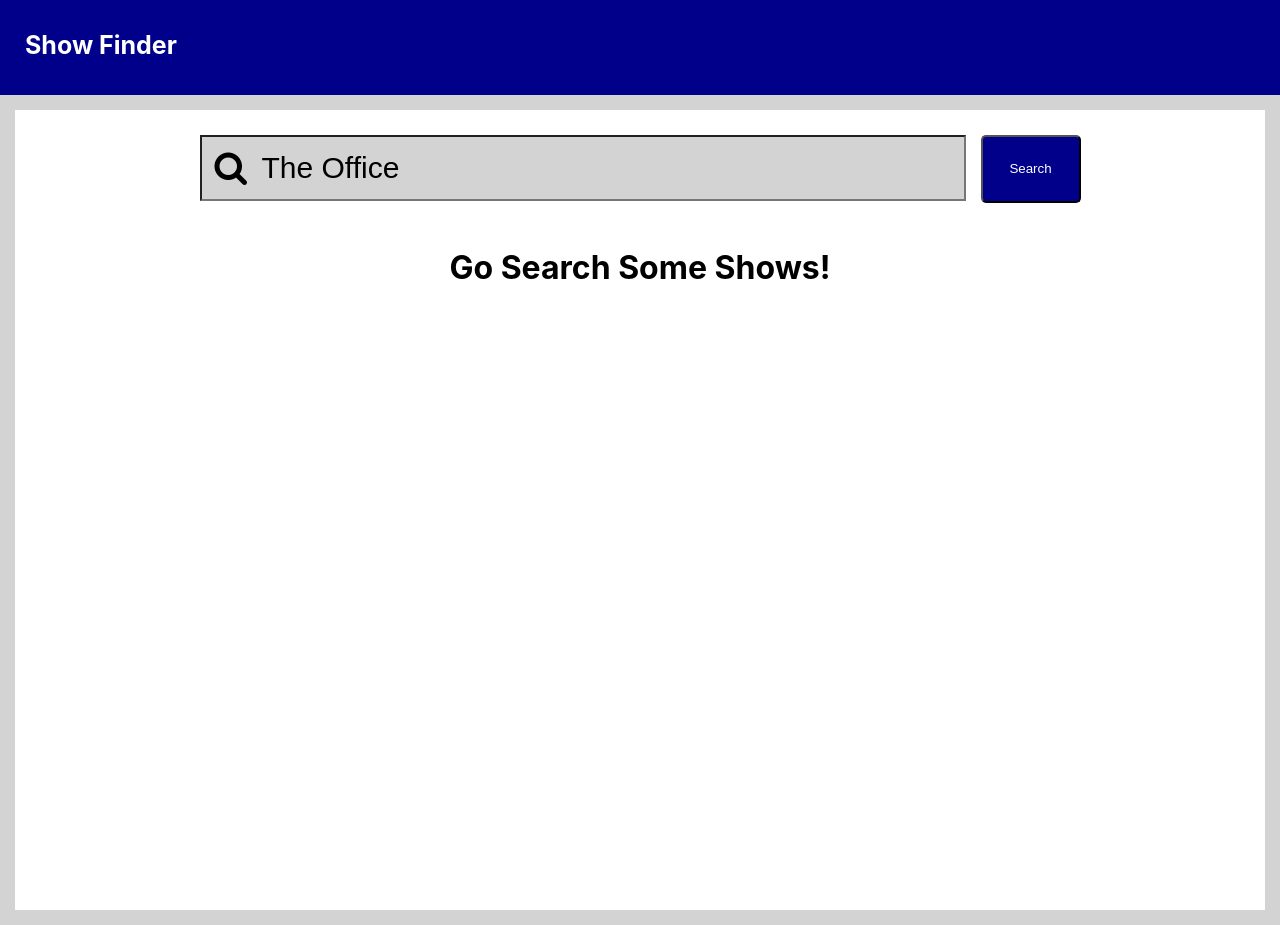
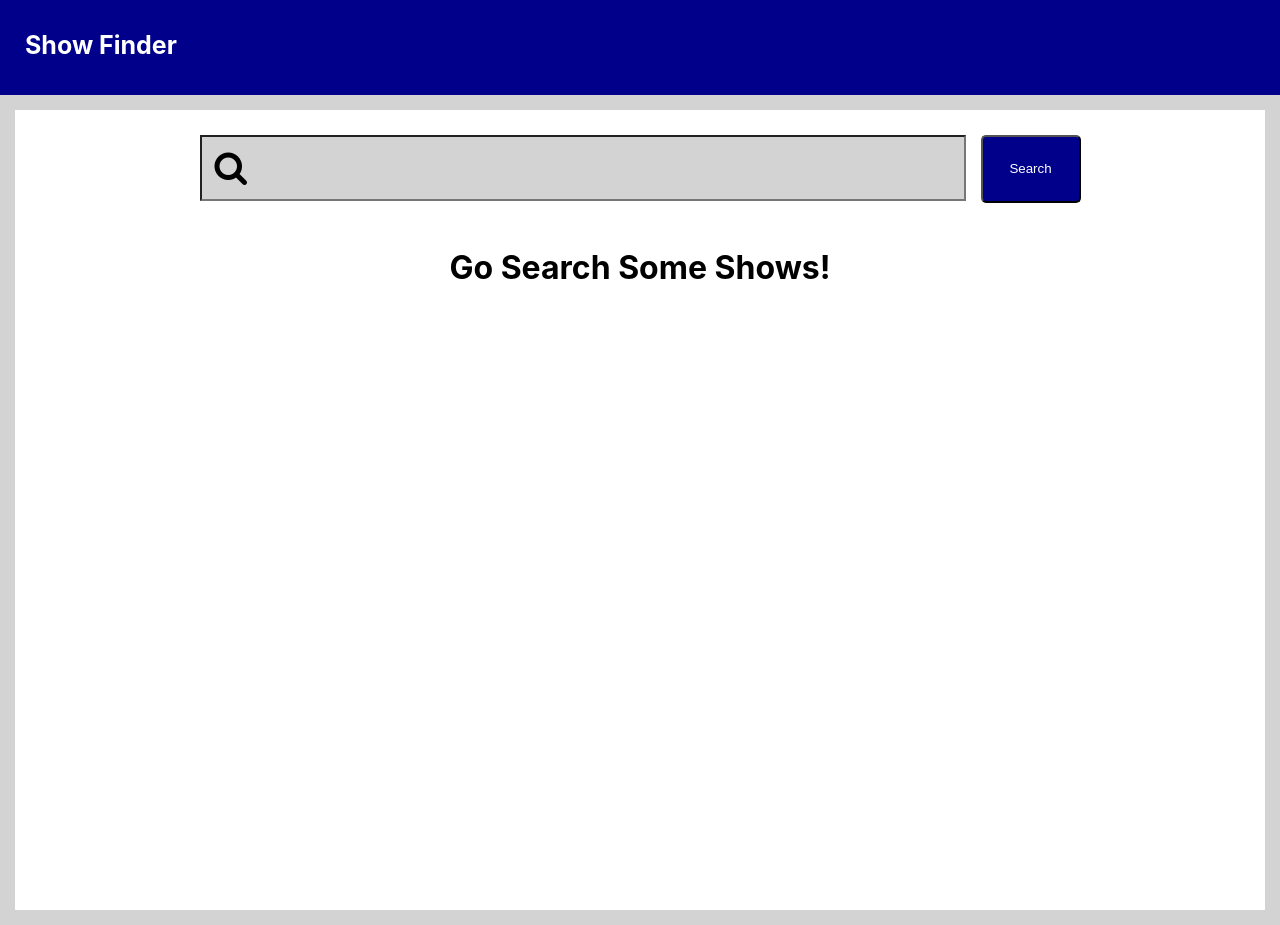
Before and after one commit to gsmith77/react-assessment, a React (Create React App) app: page / in a window 1280 px wide. Built offline with nearby package versions, Linux system fonts and the light colour scheme.

Commit message:
refactored

```diff
--- a/src/App.css
+++ b/src/App.css
@@ -34,6 +34,12 @@
   font-size: 30px;
   color: black;
   text-align: left;
+}
+
+.error {
+  color: red;
+  position: relative;
+
 }
 
 .search-button {
--- a/src/App.js
+++ b/src/App.js
@@ -1,23 +1,22 @@
 import './App.css';
-import axios from 'axios'
+import axios from 'axios';
 import React, { useState } from 'react';
+import SearchBar from './components/SearchBar';
+import ListOfShows from './components/ListOfShows';
 
 function App() {
 
   const [inputValue, setInputValue] = useState('');
   const [shows, setShows] = useState([]);
+  const [errorMessage, setErrorMessage] = useState(null);
 
   const fetchShows = async () => {
-    if(inputValue) {
-      try {
-        const data = await axios.get(`https://api.tvmaze.com/search/shows?q=${inputValue}`)
-        setShows(data.data)
-      } catch (e) {
-        console.log(e)
-        alert(`${e}`)
-      }
+    if (inputValue) {
+      const data = await axios.get(`https://api.tvmaze.com/search/shows?q=${inputValue}`)
+      setShows(data.data)
+      setErrorMessage(null)
     } else {
-      alert('Input invalid')
+      setErrorMessage('Input Invalid')
     }
   }
 
@@ -25,28 +24,10 @@ function App() {
     <div className="App">
       <div className="header">Show Finder</div>
       <div style={{height: shows.length ? "100%" : "100vh"}} className="border">
-        <div className="row input-icons">
-          <i class="fa fa-search icon"></i>
-          <input className="search-input input-field" onChange={(e) => setInputValue(e.target.value)} placeholder="The Office" value={inputValue} type="text" />
-          <button className="search-button" onClick={fetchShows}>Search</button>
-        </div>
+        <SearchBar fetchShows={fetchShows} inputValue={inputValue} setInputValue={setInputValue} errorMessage={errorMessage} />
         <main>
           <div className="shows">
-            {shows.length ? shows.map(item => {
-              const { show } = item
-              //take out HTML tags ex: <p></p>
-              let summary = show.summary ? show.summary.replace(/<[^>]+>/g, '') : 'No Summary'
-              return (
-                <div className="row clear show">
-                  <img src={show.image ? show.image.medium : 'https://house.utah.gov/wp-content/uploads/2019/01/Image-Coming-Soon-768x768.jpg'} alt="show" className="show-image column large-2" />
-                  <div className="show-background column large-7">
-                    <h1 className="show-text">{show.name}</h1>
-                    <div className="show-text">{summary}</div>
-                    <button className="show-episodes-button">Show Episodes</button>
-                  </div>
-                </div>
-              )
-            }) : <h1 style={{textAlign: 'center'}}>Go Search Some Shows!</h1>}
+            <ListOfShows shows={shows} />
           </div>
         </main>
       </div>
--- /dev/null
+++ b/src/components/ListOfShows.js
@@ -0,0 +1,23 @@
+import React from 'react';
+import '../App.css'
+
+export default function ListOfShows({shows}) {
+    return (
+        shows.length ? shows.map(item => {
+            const { show } = item
+            //take out HTML tags ex: <p></p>
+            let summary = show.summary ? show.summary.replace(/<[^>]+>/g, '') : 'No Summary'
+            return (
+              <div className="row clear show">
+                <img src={show.image ? show.image.medium : 'https://house.utah.gov/wp-content/uploads/2019/01/Image-Coming-Soon-768x768.jpg'} alt="show" className="show-image column large-2" />
+                <div className="show-background column large-7">
+                  <h1 className="show-text">{show.name}</h1>
+                  <div className="show-text">{summary}</div>
+                  <button className="show-episodes-button">Show Episodes</button>
+                </div>
+              </div>
+            )
+          }) : <h1 style={{textAlign: 'center'}}>Go Search Some Shows!</h1>
+    )
+
+}
--- /dev/null
+++ b/src/components/SearchBar.js
@@ -0,0 +1,15 @@
+import React from 'react';
+import '../App.css'
+
+export default function SearchBar({ fetchShows, inputValue, setInputValue, errorMessage }) {
+    return (
+        <div className="column">
+            {errorMessage ? <h1 className="error">{errorMessage}</h1> : null}
+            <div className="row input-icons">
+            <i className="fa fa-search icon"></i>
+            <input className="search-input" onChange={(e) => setInputValue(e.target.value)} value={inputValue} type="text" />
+            <button className="search-button" onClick={fetchShows}>Search</button>
+            </div>
+        </div>
+    )
+}
```
